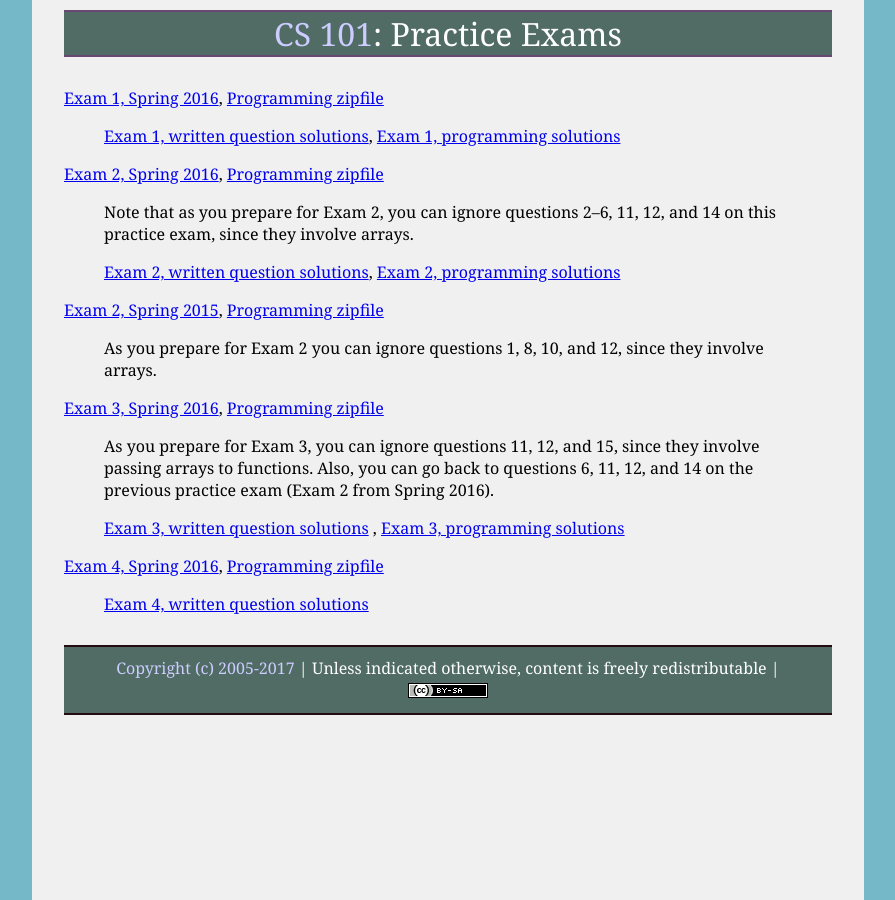
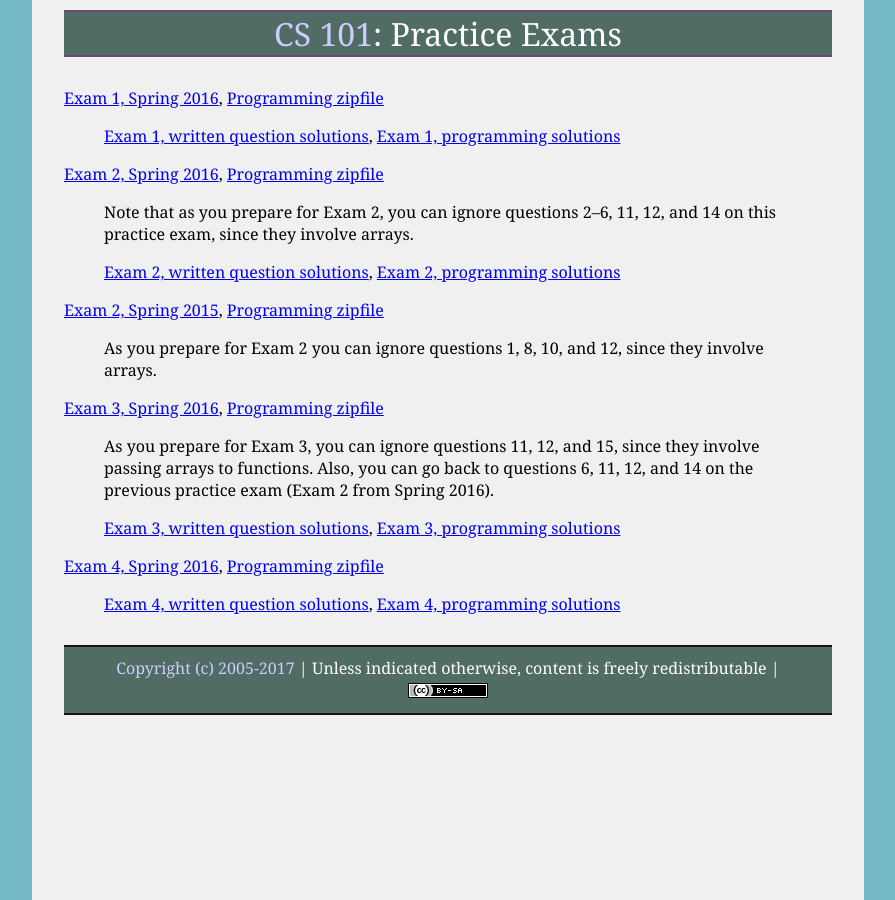
Before and after one commit to ycpcs/cs101-spring2017, a Jekyll site: the page built from practice/index.md, in a window 1280 px wide. Shown: the whole page, without its empty margins (192-1087 px from the left). Built offline with Jekyll 4.4.1, drawn with Linux system fonts in a browser that asks for light colours.

Commit message:
soln to programming questions for practice exam 4

```diff
--- a/practice/index.md
+++ b/practice/index.md
@@ -21,8 +21,8 @@ title: "Practice Exams"
 
 > As you prepare for Exam 3, you can ignore questions 11, 12, and 15, since they involve passing arrays to functions.  Also, you can go back to questions 6, 11, 12, and 14 on the previous practice exam (Exam 2 from Spring 2016).
 
-> [Exam 3, written question solutions](cs101-spring2016-exam03-solution.pdf) , [Exam 3, programming solutions](CS101_Exam3_Solution.zip)
+> [Exam 3, written question solutions](cs101-spring2016-exam03-solution.pdf), [Exam 3, programming solutions](CS101_Exam3_Solution.zip)
 
 [Exam 4, Spring 2016](cs101-spring2016-exam04.pdf), [Programming zipfile](CS101_Exam4.zip)
 
-> [Exam 4, written question solutions](cs101-spring2016-exam04-solution.pdf)
+> [Exam 4, written question solutions](cs101-spring2016-exam04-solution.pdf), [Exam 4, programming solutions](CS101_Exam4_Solution.zip)
```
Also changed, not shown: index.md (+1 -0 lines), 1 other file.
